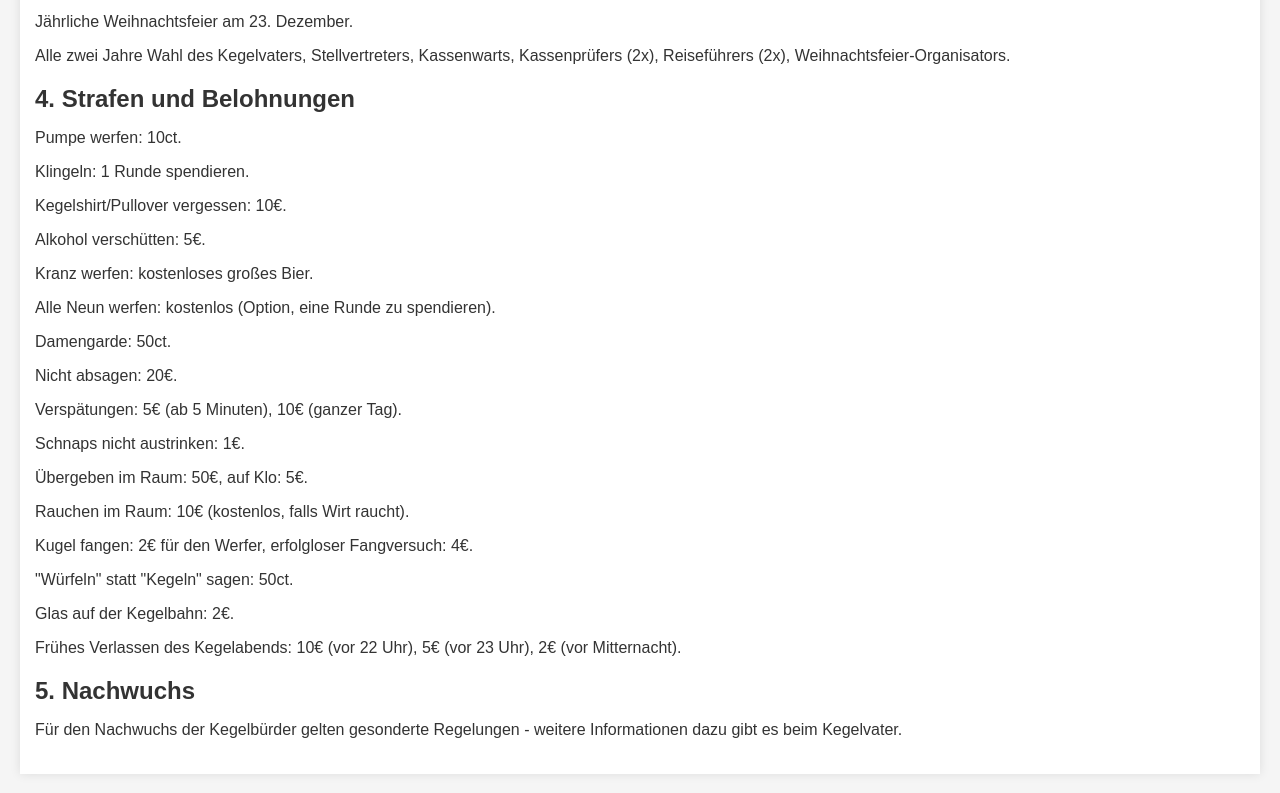
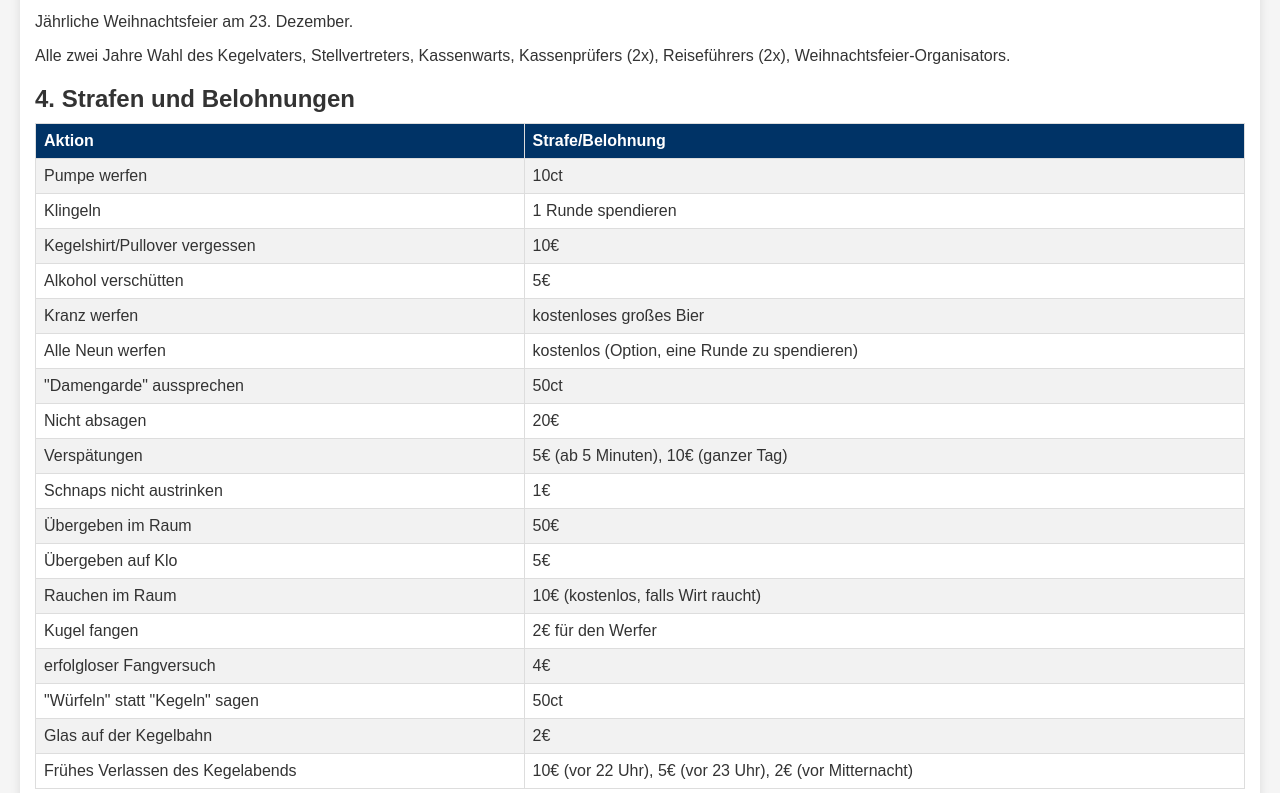
Before and after one commit to melukas/kc-die-froschkoenige, a plain HTML site: page index.html in a window 1280 px wide. Shown: the part 487-1280 px from the top of the page. Drawn offline with Linux system fonts and the light colour scheme.

Commit message:
Tabelle ergaenzt

```diff
--- a/index.html
+++ b/index.html
@@ -41,6 +41,32 @@
     footer p {
       margin: 0;
     }
+
+    table {
+      width: 100%;
+      border-collapse: collapse;
+    }
+
+    table,
+    th,
+    td {
+      border: 1px solid #ddd;
+    }
+
+    th,
+    td {
+      padding: 8px;
+      text-align: left;
+    }
+
+    thead {
+      background-color: #003366;
+      color: white;
+    }
+
+    tbody tr:nth-child(odd) {
+      background-color: #f2f2f2;
+    }
   </style>
 </head>
 
@@ -70,27 +96,93 @@
     </section>
     <section id="strafen">
       <h2>4. Strafen und Belohnungen</h2>
-      <!-- Strafen und Belohnungen hier -->
-      <p>Pumpe werfen: 10ct.</p>
-      <p>Klingeln: 1 Runde spendieren.</p>
-      <p>Kegelshirt/Pullover vergessen: 10€.</p>
-      <p>Alkohol verschütten: 5€.</p>
-      <p>Kranz werfen: kostenloses großes Bier.</p>
-      <p>Alle Neun werfen: kostenlos (Option, eine Runde zu spendieren).</p>
-      <p>Damengarde: 50ct.</p>
-      <p>Nicht absagen: 20€.</p>
-      <p>Verspätungen: 5€ (ab 5 Minuten), 10€ (ganzer Tag).</p>
-      <p>Schnaps nicht austrinken: 1€.</p>
-      <p>Übergeben im Raum: 50€, auf Klo: 5€.</p>
-      <p>Rauchen im Raum: 10€ (kostenlos, falls Wirt raucht).</p>
-      <p>Kugel fangen: 2€ für den Werfer, erfolgloser Fangversuch: 4€.</p>
-      <p>"Würfeln" statt "Kegeln" sagen: 50ct.</p>
-      <p>Glas auf der Kegelbahn: 2€.</p>
-      <p>Frühes Verlassen des Kegelabends: 10€ (vor 22 Uhr), 5€ (vor 23 Uhr), 2€ (vor Mitternacht).</p>
+      <table>
+        <thead>
+          <tr>
+            <th>Aktion</th>
+            <th>Strafe/Belohnung</th>
+          </tr>
+        </thead>
+        <tbody>
+          <tr>
+            <td>Pumpe werfen</td>
+            <td>10ct</td>
+          </tr>
+          <tr>
+            <td>Klingeln</td>
+            <td>1 Runde spendieren</td>
+          </tr>
+          <tr>
+            <td>Kegelshirt/Pullover vergessen</td>
+            <td>10€</td>
+          </tr>
+          <tr>
+            <td>Alkohol verschütten</td>
+            <td>5€</td>
+          </tr>
+          <tr>
+            <td>Kranz werfen</td>
+            <td>kostenloses großes Bier</td>
+          </tr>
+          <tr>
+            <td>Alle Neun werfen</td>
+            <td>kostenlos (Option, eine Runde zu spendieren)</td>
+          </tr>
+          <tr>
+            <td>"Damengarde" aussprechen</td>
+            <td>50ct</td>
+          </tr>
+          <tr>
+            <td>Nicht absagen</td>
+            <td>20€</td>
+          </tr>
+          <tr>
+            <td>Verspätungen</td>
+            <td>5€ (ab 5 Minuten), 10€ (ganzer Tag)</td>
+          </tr>
+          <tr>
+            <td>Schnaps nicht austrinken</td>
+            <td>1€</td>
+          </tr>
+          <tr>
+            <td>Übergeben im Raum</td>
+            <td>50€</td>
+          </tr>
+          <tr>
+            <td>Übergeben auf Klo</td>
+            <td>5€</td>
+          </tr>
+          <tr>
+            <td>Rauchen im Raum</td>
+            <td>10€ (kostenlos, falls Wirt raucht)</td>
+          </tr>
+          <tr>
+            <td>Kugel fangen</td>
+            <td>2€ für den Werfer</td>
+          </tr>
+          <tr>
+            <td>erfolgloser Fangversuch</td>
+            <td>4€</td>
+          </tr>
+          <tr>
+            <td>"Würfeln" statt "Kegeln" sagen</td>
+            <td>50ct</td>
+          </tr>
+          <tr>
+            <td>Glas auf der Kegelbahn</td>
+            <td>2€</td>
+          </tr>
+          <tr>
+            <td>Frühes Verlassen des Kegelabends</td>
+            <td>10€ (vor 22 Uhr), 5€ (vor 23 Uhr), 2€ (vor Mitternacht)</td>
+          </tr>
+        </tbody>
+      </table>
     </section>
     <section id="nachwuchs">
       <h2>5. Nachwuchs</h2>
-      <p>Für den Nachwuchs der Kegelbürder gelten gesonderte Regelungen - weitere Informationen dazu gibt es beim Kegelvater.</p>
+      <p>Für den Nachwuchs der Kegelbürder gelten gesonderte Regelungen - weitere Informationen dazu gibt es beim
+        Kegelvater.</p>
   </main>
   <footer>
     <p>© 2023 Kegelclub 'Die Froschkönige'</p>
```
